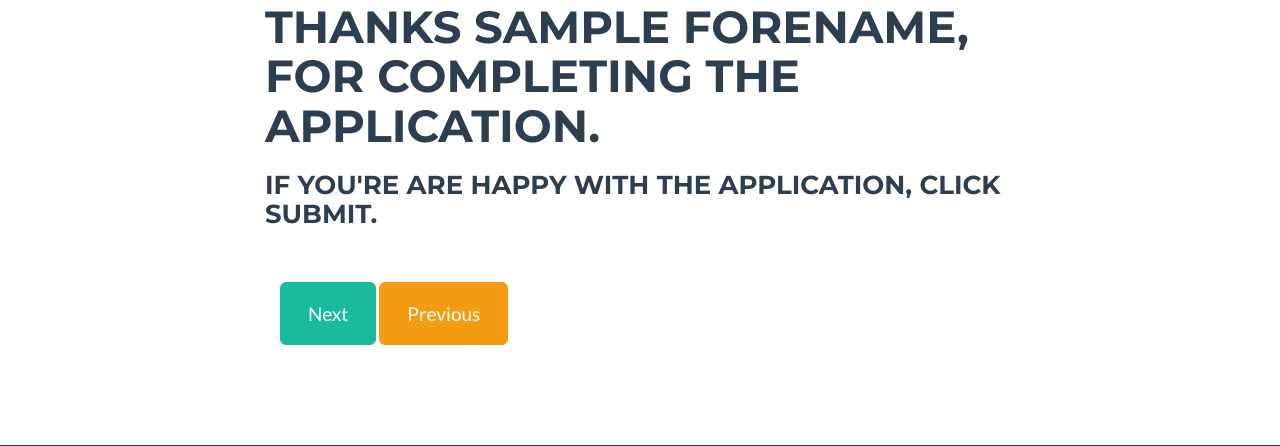
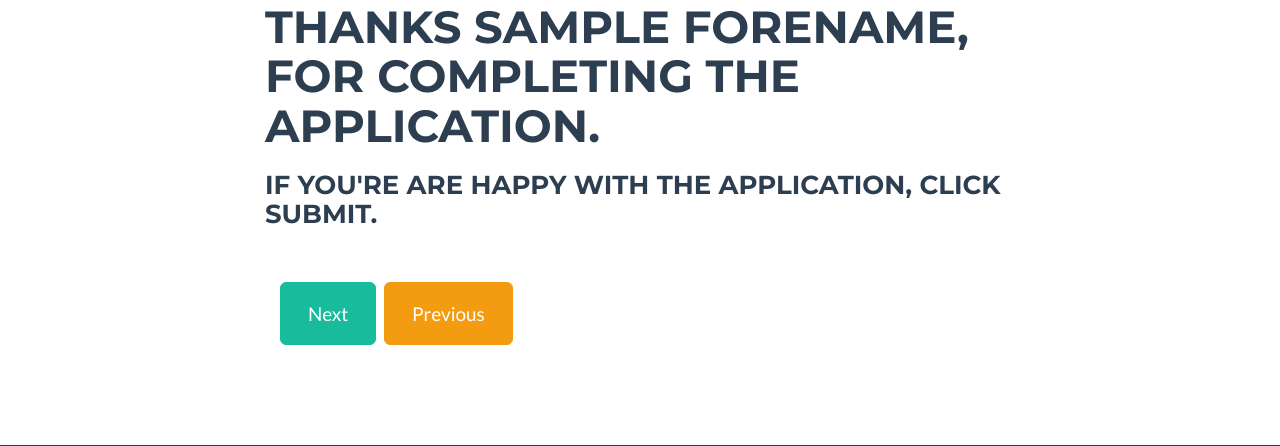
Before and after one commit to d4nielcosta/OXFAM-SHIPPING, a Django app: template templates/index.html in a window 1280 px wide; the page is wider, and only the part inside the window is pictured. Shown: the part 1849-2295 px from the top of that part. Run offline with Django 3.2, Linux system fonts and the light colour scheme; the template is opened without the code that fills it: most values are stand-ins (such as "Sample title", 1, 10 or a date in 2020); some libraries are stand-ins or nearby versions.

Commit message:
Button position fixed and previous button on 2nd step bug fixed

```diff
--- a/static/css/volappcustom.css
+++ b/static/css/volappcustom.css
@@ -17,3 +17,13 @@
 {
 	visibility: hidden;
 }
+
+#submitdiv, #previousdiv
+{
+	float: left;
+}
+
+#previousdiv
+{
+	padding-left: 0.5em;
+}
--- a/templates/index.html
+++ b/templates/index.html
@@ -130,8 +130,11 @@
                 {% endif %}
 
                 <!-- Start of Volunteer Application -->
+                {% if rgstr_step != 5 %}
                     <form role="form" method="post" action=".#contact" name="sentMessage" id="volapp" novalidate>
-
+                {% else %}
+                    <form role="form" method="post" action="." name="sentMessage" id="volapp" novalidate>
+                {% endif %}
                     {% csrf_token %}
 
                     <!---#################### Registration first Form ####################-->
@@ -430,8 +433,7 @@
                     <div class="container">
                         <br/><br/>
 
-                        <div class="btn-group-lg">
-                            <form role="form" method="post" action=".#contact" style="display: inline" novalidate>
+                        <div class="btn-group-lg" id="submitdiv">
                             <button type="submit" class="btn btn-success btn-lg">
                                 {% if rgstr_step == 5 %}
                                     Submit
@@ -439,7 +441,10 @@
                                     Next
                                 {% endif %}
                             </button>
-
+                        </div>
+                        <div class="btn-group-lg" id="previousdiv">
+                        </form>
+                        <form role="form" method="post" action=".#contact" style="display: inline" novalidate>
                             {% if rgstr_step != 0 %}
                                 {% csrf_token %}
                                 <button type="submit" id="revert" class="btn btn-warning btn-lg">Previous
@@ -447,7 +452,7 @@
                                 <input type="text" class="invisible" name="back" id="invback" value="no">
                             {% endif %}
                             </form>
-
+                            </div>
                           </div>
                         </div>
                     </div>
```
Lines whose indentation alone changed are shown as unchanged.
